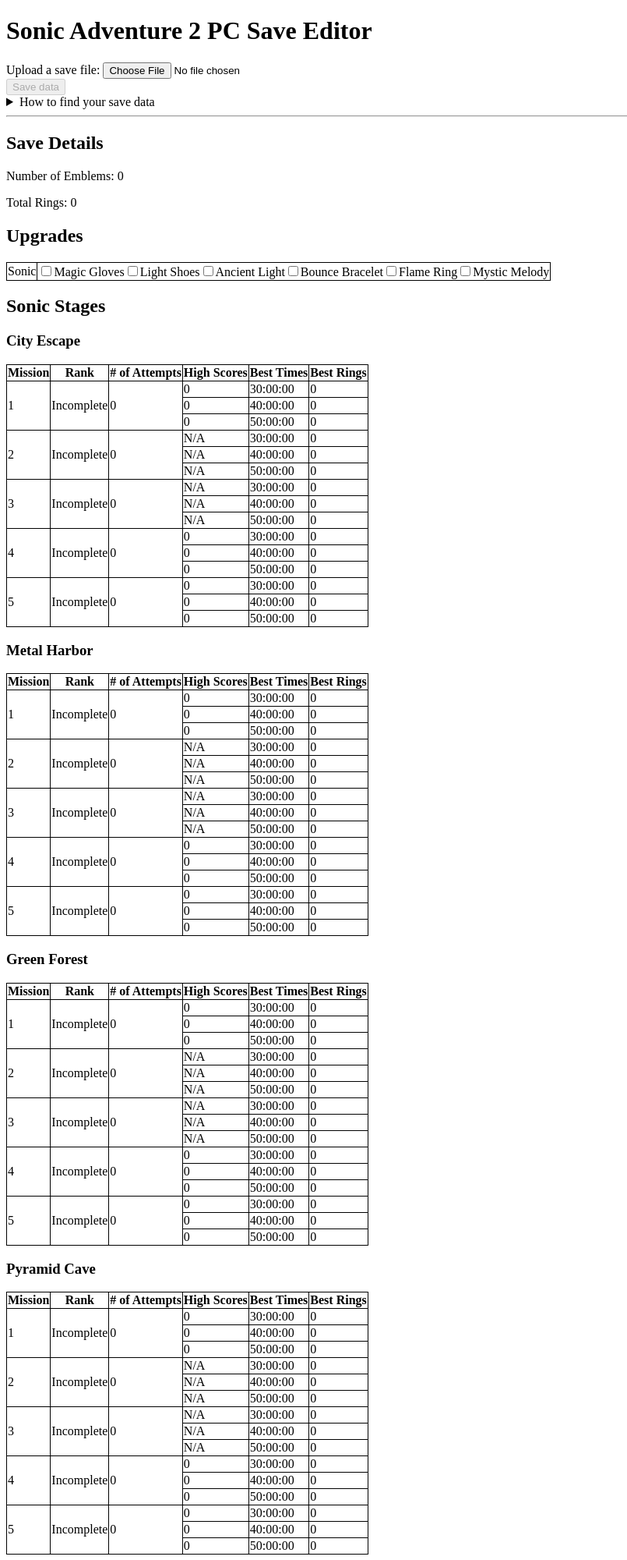
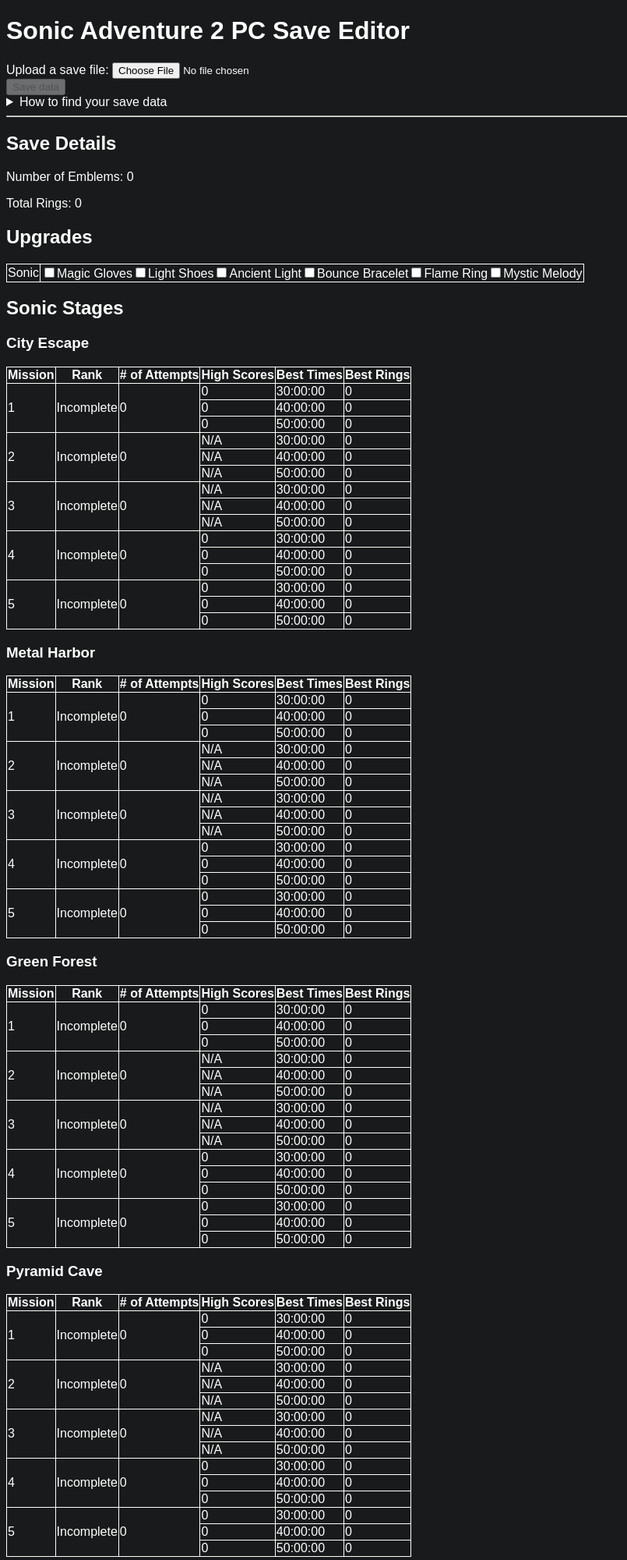
Before and after one commit to aquova/sa2-editor, a PHP site: page / in a window 1280 px wide. Shown: the top 2000 px of the page at 78% size, without its empty margins (0-805 px from the left). Run offline with PHP 8.4, Linux system fonts and the light colour scheme.

Commit message:
Add dark mode

```diff
--- a/style.css
+++ b/style.css
@@ -1,7 +1,27 @@
+html {
+    background-color: #181a1b;
+    color: white;
+    font-family: "Arial", "Helvetica", sans-serif;
+}
+
+.center {
+    text-align: center;
+    padding-left: 0;
+    padding-right: 0;
+    margin-left: auto;
+    margin-right: auto;
+    display: block;
+}
+
 table, th, td {
-    border: 1px solid black;
+    color: white;
+    border: 1px solid white;
 }
 
 table {
     border-collapse: collapse;
 }
+
+a {
+    color: white;
+}
```
